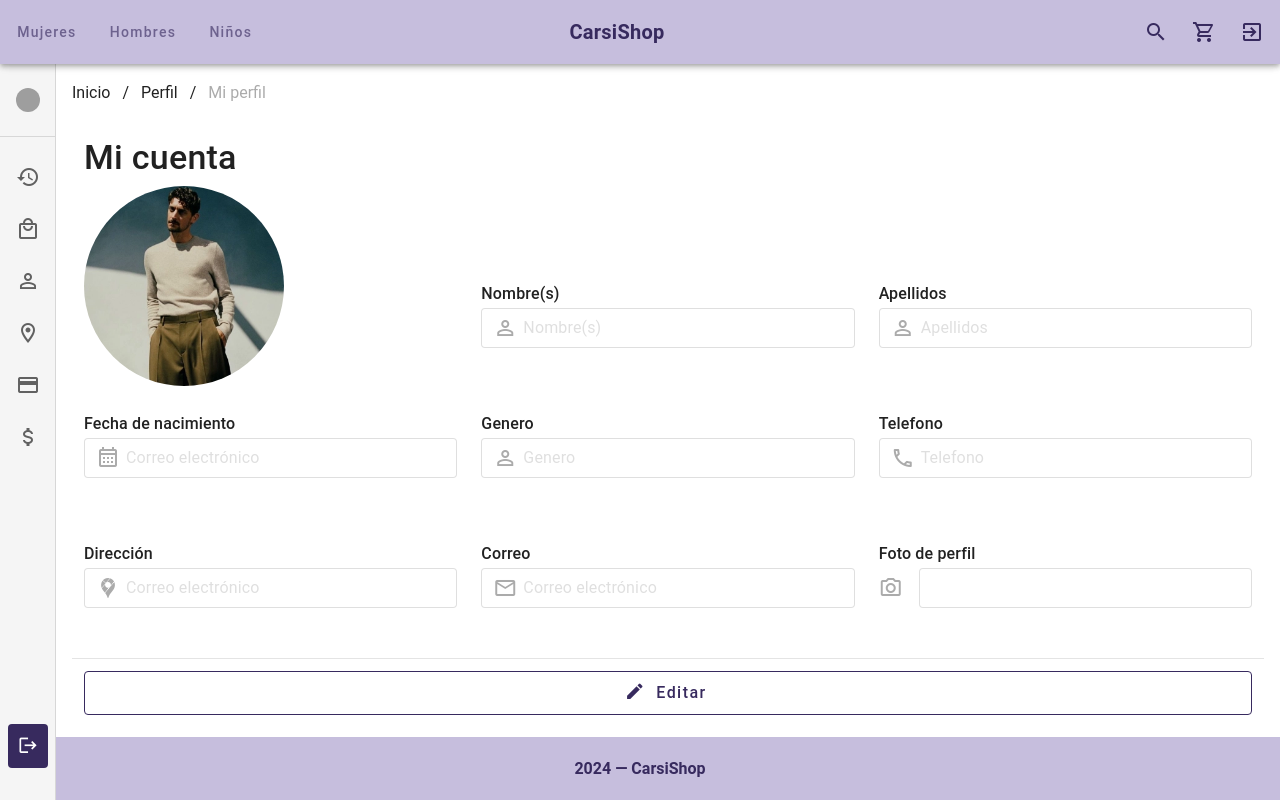
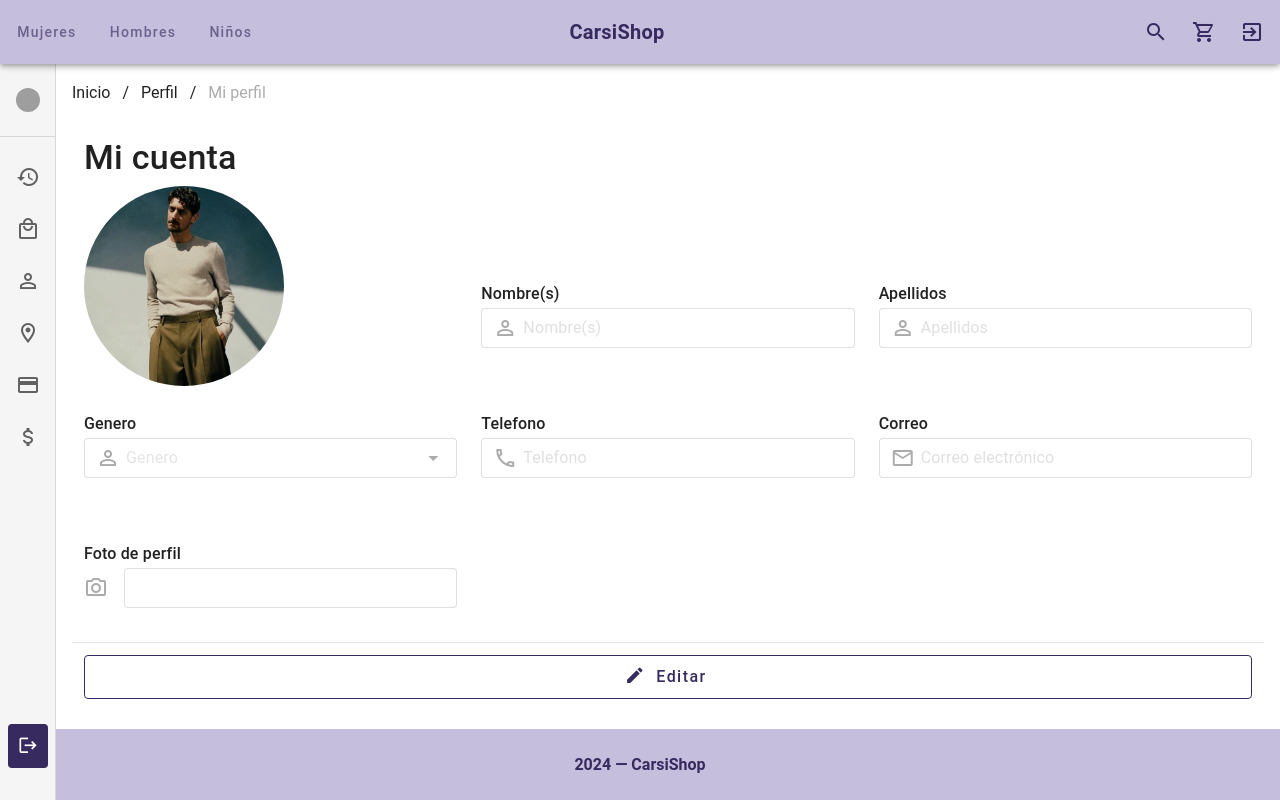
Before and after one commit to JoksanBahena/CARSISHOP-UI, a Vue app: page /profileAccount in a window 1280 px wide. Built offline with nearby package versions, Linux system fonts and the light colour scheme; grey boxes are pictures that could not be loaded.

Commit message:
[MODIFY] VALIDACIONES DE USUARIO

```diff
--- a/src/views/profile/ProfileAccountView.vue
+++ b/src/views/profile/ProfileAccountView.vue
@@ -26,6 +26,10 @@
                 prepend-inner-icon="mdi-account-outline"
                 variant="outlined"
                 :disabled="is_disabled"
+                v-model="state.name"
+                @input="v$.name.$touch"
+                @blur="v$.name.$touch"
+                :error-messages="v$.name.$errors.map((e) => e.$message)"
               />
             </div>
           </v-col>
@@ -38,13 +42,17 @@
                 prepend-inner-icon="mdi-account-outline"
                 variant="outlined"
                 :disabled="is_disabled"
+                v-model="state.surname"
+                @input="v$.surname.$touch"
+                @blur="v$.surname.$touch"
+                :error-messages="v$.surname.$errors.map((e) => e.$message)"
               />
             </div>
           </v-col>
         </v-row>
 
         <v-row>
-          <v-col cols="12" md="4">
+          <!-- <v-col cols="12" md="4">
             <div class="mb-4">
               <div class="text-subtitle-1 font-weight-medium">
                 Fecha de nacimiento
@@ -55,18 +63,29 @@
                 prepend-inner-icon="mdi-calendar-month-outline"
                 variant="outlined"
                 :disabled="is_disabled"
+                v-model="state.birthdate"
+                @input="v$.birthdate.$touch"
+                @blur="v$.birthdate.$touch"
+                :error-messages="v$.birthdate.$errors.map((e) => e.$message)"
               />
             </div>
-          </v-col>
+          </v-col> -->
           <v-col cols="12" md="4">
             <div class="mb-4">
               <div class="text-subtitle-1 font-weight-medium">Genero</div>
-              <v-text-field
+              <v-select
                 density="compact"
                 placeholder="Genero"
                 prepend-inner-icon="mdi-account-outline"
                 variant="outlined"
+                clearable
+                chips
+                :items="generes"
                 :disabled="is_disabled"
+                v-model="state.genere"
+                @input="v$.genere.$touch"
+                @blur="v$.genere.$touch"
+                :error-messages="v$.genere.$errors.map((e) => e.$message)"
               />
             </div>
           </v-col>
@@ -78,21 +97,13 @@
                 placeholder="Telefono"
                 prepend-inner-icon="mdi-phone-outline"
                 variant="outlined"
+                type="number"
                 :disabled="is_disabled"
-              />
-            </div>
-          </v-col>
-        </v-row>
-        <v-row>
-          <v-col cols="12" md="4">
-            <div class="mb-4">
-              <div class="text-subtitle-1 font-weight-medium">Dirección</div>
-              <v-text-field
-                density="compact"
-                placeholder="Correo electrónico"
-                prepend-inner-icon="mdi-google-maps"
-                variant="outlined"
-                :disabled="is_disabled"
+                v-model="state.phone"
+                @input="v$.phone.$touch"
+                @blur="v$.phone.$touch"
+                :error-messages="v$.phone.$errors.map((e) => e.$message)"
+                :counter="10"
               />
             </div>
           </v-col>
@@ -104,8 +115,14 @@
               prepend-inner-icon="mdi-email-outline"
               variant="outlined"
               :disabled="is_disabled"
+              v-model="state.email"
+              @input="v$.email.$touch"
+              @blur="v$.email.$touch"
+              :error-messages="v$.email.$errors.map((e) => e.$message)"
             />
           </v-col>
+        </v-row>
+        <v-row>
           <v-col cols="12" md="4">
             <div class="text-subtitle-1 font-weight-medium">Foto de perfil</div>
             <v-file-input
@@ -124,7 +141,7 @@
         <v-row>
           <v-divider></v-divider>
 
-          <v-col cols="12">
+          <v-col v-if="!is_disabled" cols="6">
             <v-btn
               variant="outlined"
               prepend-icon="mdi-pencil"
@@ -132,7 +149,20 @@
               :color="colors.primary_dark"
               size="large"
               block
-              @click="is_disabled ? onEdit() : onSave()"
+              @click="onCancel()"
+            >
+              Cancelar
+            </v-btn>
+          </v-col>
+          <v-col :cols="is_disabled ? '12' : '6'">
+            <v-btn
+              variant="outlined"
+              prepend-icon="mdi-pencil"
+              class="text-none"
+              :color="colors.primary_dark"
+              size="large"
+              block
+              @click="is_disabled ? onEdit() : submitForm()"
             >
               {{ is_disabled ? "Editar" : "Guardar" }}
             </v-btn>
@@ -145,7 +175,7 @@
 
 <script setup>
 import Colors from "@/utils/Colors.js";
-import { ref } from "vue";
+import { ref, reactive } from "vue";
 import ProfileLayout from "@/layouts/user/ProfileLayout.vue";
 import { useVuelidate } from "@vuelidate/core";
 import {
@@ -195,13 +225,99 @@ const onFileChange = (e) => {
   reader.readAsDataURL(file);
 };
 
+const generes = ["Masculino", "Femenino", "Otro"];
+
+const user = {
+  name: "",
+  suranme: "",
+  birthdate: "",
+  genere: null,
+  phone: "",
+  email: "",
+  photo: "",
+};
+const state = reactive({ ...user });
+
+const rules = {
+  name: {
+    required: withMessage("El nombre es requerido", required),
+    minLength: withMessage(
+      "El nombre debe tener al menos 3 caracteres",
+      minLength(3)
+    ),
+    maxLength: withMessage(
+      "El nombre debe tener menos de 10 caracteres",
+      maxLength(50)
+    ),
+    regex: withMessage(
+      "El nombre solo puede contener letras, acentos, espacios y dierecis",
+      regex(/^[a-zA-ZÀ-ÿ\s]+$/)
+    ),
+  },
+  surname: {
+    required: withMessage("El apellido es requerido", required),
+    minLength: withMessage(
+      "El apellido debe tener al menos 3 caracteres",
+      minLength(3)
+    ),
+    maxLength: withMessage(
+      "El apellido debe tener menos de 10 caracteres",
+      maxLength(50)
+    ),
+    regex: withMessage(
+      "El apellido solo puede contener letras, acentos, espacios y dierecis",
+      regex(/^[a-zA-ZÀ-ÿ\s]+$/)
+    ),
+  },
+  // birthdate: {
+  //   required: withMessage("La fecha de nacimiento es requerida", required),
+  // },
+  genere: {
+    required: withMessage("El genero es requerido", required),
+  },
+  phone: {
+    required: withMessage("El telefono es requerido", required),
+    integer: withMessage("El telefono debe ser un número", integer),
+    minLength: withMessage(
+      "El telefono debe tener al menos 10 caracteres",
+      minLength(10)
+    ),
+    maxLength: withMessage(
+      "El telefono debe tener menos de 10 caracteres",
+      maxLength(10)
+    ),
+  },
+  email: {
+    required: withMessage("El correo es requerido", required),
+    email: withMessage("El correo no es válido", regex(/^.+@.+\..+$/)),
+  },
+};
+
+const v$ = useVuelidate(rules, state);
+
 const is_disabled = ref(true);
 
 const onEdit = () => {
   is_disabled.value = false;
 };
 
-const onSave = () => {
+const submitForm = () => {
+  v$.value.$touch();
+  if (v$.value.$error) {
+    return;
+  } else {
+    console.log(v$.value.$error);
+    alert(JSON.stringify(state));
+    is_disabled.value = true;
+  }
+};
+
+const onCancel = () => {
   is_disabled.value = true;
+  v$.value.$reset();
+
+  for (const [key, value] of Object.entries(user)) {
+    state[key] = value;
+  }
 };
 </script>
```
